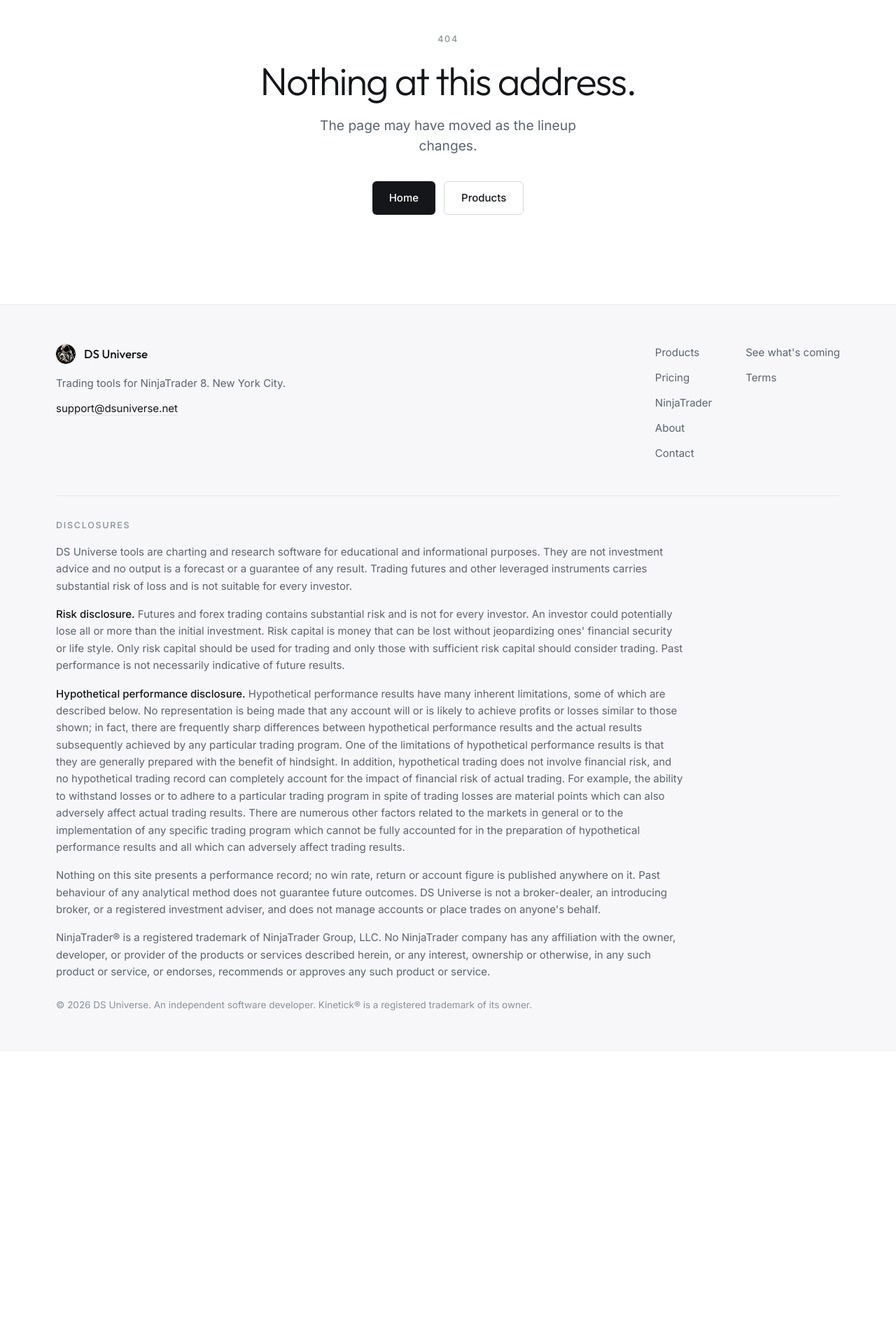
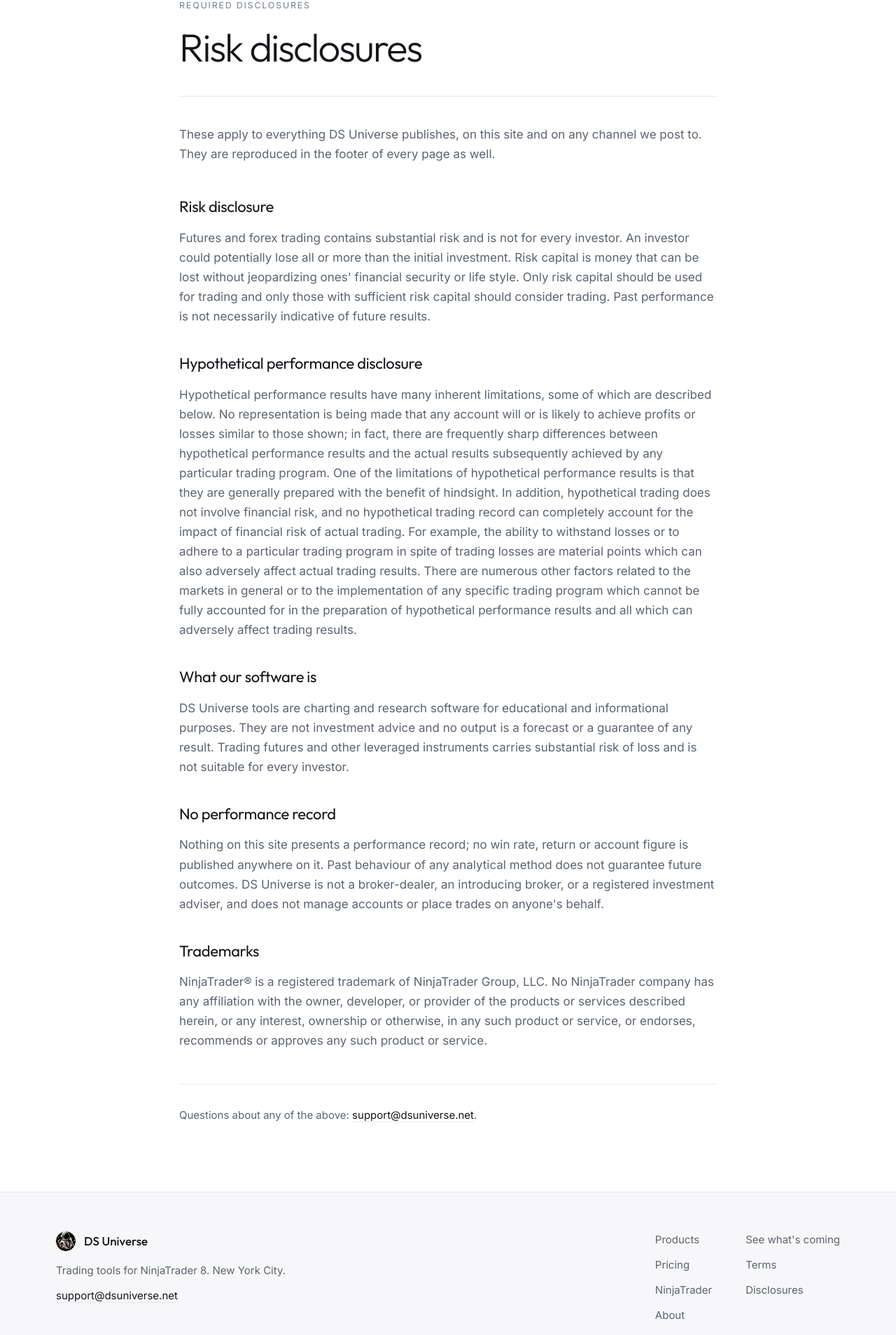
Before and after one commit to DSIndicators/DS-Universe, a Next.js app: page /disclosures in a window 1280 px wide. Before the commit this address had no page. Shown: the part 214-2122 px from the top of the page at 70% size. Before the commit the page ends 1717 px from the top, so only its background shows below. Built offline with nearby package versions, Linux system fonts and the light colour scheme.

Commit message:
Add /disclosures for social profile links

```diff
--- /dev/null
+++ b/app/disclosures/page.tsx
@@ -0,0 +1,67 @@
+import type { Metadata } from "next";
+import { Reveal } from "@/components/ui/Reveal";
+import { DISCLOSURE, SITE } from "@/content/site";
+
+export const metadata: Metadata = {
+  title: "Risk Disclosures",
+  description:
+    "Futures risk disclosure, CFTC hypothetical performance disclosure, and trademark notice for DS Universe.",
+};
+
+/**
+ * One page carrying every disclosure in full.
+ *
+ * WHY IT EXISTS (2026-09-10): the disclosures already appear in the footer of
+ * every page, which is what the vendor guidelines require of a website. But
+ * Appendix A also requires a risk disclosure LINK in the profile description of
+ * every social channel, and a profile bio has room for one short URL and no
+ * room for an explanation. dsuniverse.net/disclosures is that URL — a reviewer
+ * following it from a bio lands on the disclosures themselves rather than on a
+ * marketing page they have to scroll to the bottom of.
+ *
+ * The text is identical to the footer's, read from the same constants, so the
+ * two can never drift. Nothing is paraphrased: the risk and hypothetical
+ * performance wording is verbatim from Appendix A and the trademark statement
+ * verbatim from the guidelines.
+ *
+ * IF YOU ADD A SOCIAL CHANNEL, put this URL in its bio.
+ */
+export default function DisclosuresPage() {
+  const blocks = [
+    { heading: "Risk disclosure", body: DISCLOSURE.risk },
+    { heading: "Hypothetical performance disclosure", body: DISCLOSURE.hypothetical },
+    { heading: "What our software is", body: DISCLOSURE.short },
+    { heading: "No performance record", body: DISCLOSURE.long },
+    { heading: "Trademarks", body: DISCLOSURE.trademark },
+  ];
+
+  return (
+    <section className="wrap pb-24 pt-12 sm:pt-16 lg:pt-20">
+      <Reveal className="mx-auto max-w-3xl">
+        <p className="label">Required disclosures</p>
+        <h1 className="display-lg mt-5 text-ink">Risk disclosures</h1>
+        <p className="body hairline mt-10 pt-10">
+          These apply to everything DS Universe publishes, on this site and on any channel we post
+          to. They are reproduced in the footer of every page as well.
+        </p>
+
+        <div className="mt-12 space-y-10">
+          {blocks.map((b) => (
+            <section key={b.heading}>
+              <h2 className="display-sm text-ink">{b.heading}</h2>
+              <p className="body mt-4">{b.body}</p>
+            </section>
+          ))}
+        </div>
+
+        <p className="hairline mt-12 pt-8 text-[15px] leading-relaxed text-slate">
+          Questions about any of the above:{" "}
+          <a href={`mailto:${SITE.email}`} className="text-ink underline decoration-line underline-offset-4 hover:decoration-gold">
+            {SITE.email}
+          </a>
+          .
+        </p>
+      </Reveal>
+    </section>
+  );
+}
--- a/app/sitemap.ts
+++ b/app/sitemap.ts
@@ -6,7 +6,7 @@
 /** Only pages that actually exist: unreleased products 404, so they stay out. */
 export default function sitemap(): MetadataRoute.Sitemap {
   const now = new Date();
-  const fixed = ["", "/products", "/pricing", "/ninjatrader", "/about", "/contact", "/terms"];
+  const fixed = ["", "/products", "/pricing", "/ninjatrader", "/about", "/contact", "/terms", "/disclosures"];
   return [
     ...fixed.map((path) => ({
       url: `${SITE.url}${path}`,
--- a/components/Footer.tsx
+++ b/components/Footer.tsx
@@ -44,6 +44,11 @@
                   Terms
                 </Link>
               </li>
+              <li>
+                <Link href="/disclosures" className="text-slate transition-colors hover:text-ink">
+                  Disclosures
+                </Link>
+              </li>
             </ul>
           </nav>
         </div>
--- a/next.config.mjs
+++ b/next.config.mjs
@@ -33,6 +33,7 @@
   "/about",
   "/contact",
   "/terms",
+  "/disclosures",
   "/sitemap.xml",
   "/robots.txt",
 ];
```
